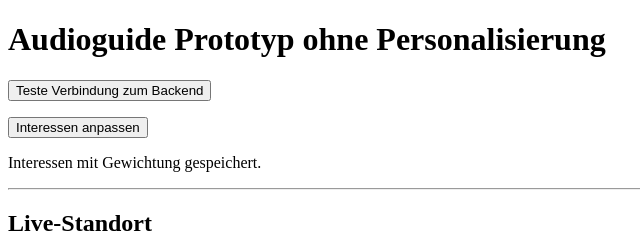
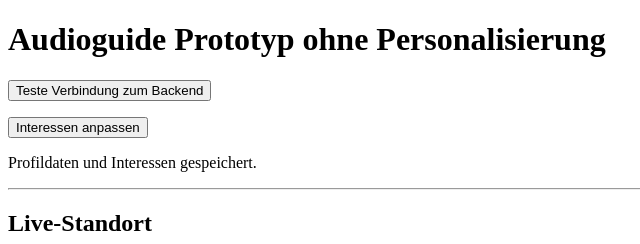
Before and after one commit to TheCodeChemist/AudioGuideOhnePersonalisierung, a plain HTML site: page frontend/index.html in a window 1280 px wide. Shown: the top 244 px of the page, 0-640 px from the left. Drawn offline with Linux system fonts and the light colour scheme.

Commit message:
kleinere Anpassungen in Kommentaren

```diff
--- a/frontend/index.html
+++ b/frontend/index.html
@@ -1,4 +1,4 @@
-<!-- Stand 11.09.2025, Weindok-->
+<!-- Stand 12.09.2025, Weindok-->
 
 <!DOCTYPE html>
 <!-- Sprache: DE-->
@@ -25,7 +25,7 @@
     <button id="editButton">Interessen anpassen</button>
 
     <!-- FAKE-Schriftzug: wird nur angezeigt um bei Evaluierung keinen Unterschied im UI festzustellen -->
-     <p>Interessen mit Gewichtung gespeichert.</p>
+     <p>Profildaten und Interessen gespeichert.</p>
 
     <hr />
 
```
Also changed, not shown: frontend/script.js (+5 -2 lines).
